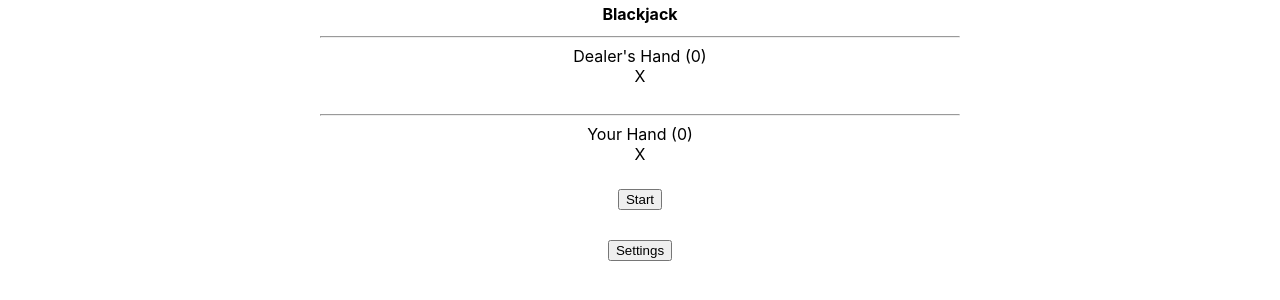
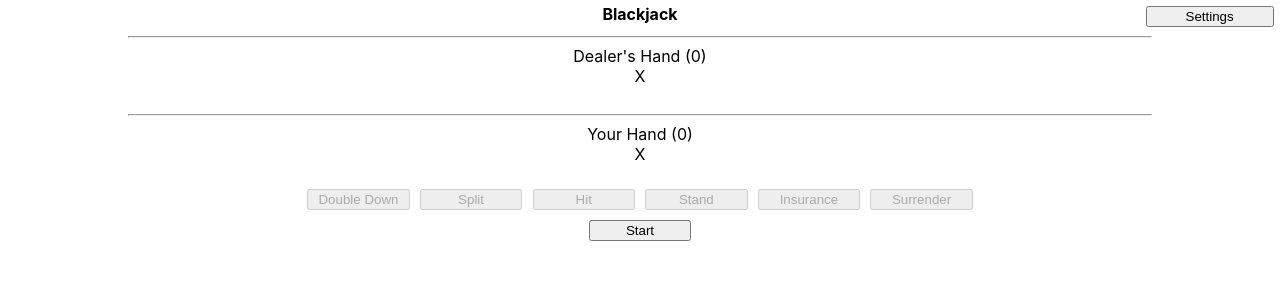
Before and after one commit to HarryWang05/Blackjack_Revamp, a React (Create React App) app: page / in a window 1280 px wide. Shown: the top 300 px of the page. Built offline with nearby package versions, Linux system fonts and the light colour scheme.

Commit message:
fixed button styling

```diff
--- a/src/App.css
+++ b/src/App.css
@@ -11,7 +11,7 @@ body {
 .game-area {
   text-align: center;
   margin: auto;
-  width: 50%;
+  width: 80%;
 }
 
 .hand {
@@ -20,7 +20,7 @@ body {
 
 .buttons {
   margin: auto;
-  width: 50%;
+  width: 100%;
 }
 
 .invis {
@@ -28,7 +28,8 @@ body {
 }
 
 button {
-  margin: 5px;
+  margin: 0.5%;
+  width: 10%;
 }
 
 .front_modal_overlay {
@@ -50,3 +51,9 @@ button {
   background-color: rgba(0, 0, 0, .7);
   z-index: 1000;
 }
+
+.settings {
+  position: absolute;
+  top: 0;
+  right: 0;
+}
--- a/src/App.tsx
+++ b/src/App.tsx
@@ -125,7 +125,7 @@ function App() {
           restartFunc={restartRound} />
         <br />
         <button
-          className={`${settingModal ? "invis" : ""}`}
+          className={`${settingModal ? "invis" : ""} settings`}
           onClick={() => setSettingModal(true)}
         >
           Settings
--- a/src/Functions.tsx
+++ b/src/Functions.tsx
@@ -120,23 +120,3 @@ export const startDealer = (playerHand: number[][], dealerHand: number[][], deck
   }
   return returnVal;
 };
-
-export const calcHit = (playerHand: number[][], dealerHand: number[][]): boolean => {
-  return calcHand(playerHand) != 21;
-}
-
-export const calcStand = (playerHand: number[][], dealerHand: number[][]): boolean => {
-  return true;
-}
-
-export const calcDoubleDown = (playerHand: number[][], dealerHand: number[][]): boolean => {
-  return (playerHand.length == 2) && (calcHand(playerHand) != 21);
-}
-
-export const calcSplit = (playerHand: number[][], dealerHand: number[][]): boolean => {
-  return (playerHand.length == 2) && (playerHand[0][0] == playerHand[1][0]);
-}
-
-export const calcInsurance = (playerHand: number[][], dealerHand: number[][]): boolean => {
-  return dealerHand[0][0] == 0;
-}
--- a/src/components/GameButtons.tsx
+++ b/src/components/GameButtons.tsx
@@ -1,4 +1,5 @@
-import { Deck, drawCard, createDecks, calcHand, isBust, checkHandEvent, startDealer, calcHit } from "../Functions";
+import { deflateRaw } from "zlib";
+import { calcHand } from "../Functions";
 
 interface Props {
   hasStarted: boolean;
@@ -11,36 +12,97 @@ interface Props {
   restartFunc: () => void;
 }
 
+const calcHit = (playerHand: number[][], dealerHand: number[][]): boolean => {
+  return calcHand(playerHand) != 21;
+}
+
+const calcStand = (playerHand: number[][], dealerHand: number[][]): boolean => {
+  return true;
+}
+
+const calcDoubleDown = (playerHand: number[][], dealerHand: number[][]): boolean => {
+  return (playerHand.length == 2) && (calcHand(playerHand) != 21);
+}
+
+const calcSplit = (playerHand: number[][], dealerHand: number[][]): boolean => {
+  return (playerHand.length == 2) && (playerHand[0][0] == playerHand[1][0]);
+}
+
+const calcInsurance = (playerHand: number[][], dealerHand: number[][]): boolean => {
+  return dealerHand[0][0] == 0;
+}
+
+const calcSurrender = (playerHand: number[][], dealerHand: number[][]): boolean => {
+  return true;
+}
+
 const GameButtons = (props: Props) => {
   return (
-    <div className="message">
+    <div className="buttons">
+      <button
+        // className={`${props.hasStarted && !props.over ? "" : "invis"}`}
+        disabled={!props.hasStarted || props.over || !calcDoubleDown(props.playerHand, props.dealerHand)}
+        // onClick={props.hitFunc}
+      >
+        Double Down
+      </button>
+      <button
+        // className={`${props.hasStarted && !props.over ? "" : "invis"}`}
+        disabled={!props.hasStarted || props.over || !calcSplit(props.playerHand, props.dealerHand)}
+        // onClick={props.hitFunc}
+      >
+        Split
+      </button>
+      <button
+        // className={`${props.hasStarted && !props.over ? "" : "invis"}`}
+        disabled={!props.hasStarted || props.over || !calcHit(props.playerHand, props.dealerHand)}
+        onClick={props.hitFunc}
+      >
+        Hit
+      </button>
+      <button
+        // className={`${props.hasStarted && !props.over ? "" : "invis"}`}
+        disabled={!props.hasStarted || props.over || !calcStand(props.playerHand, props.dealerHand)}
+        onClick={props.standFunc}
+      >
+        Stand
+      </button>
+      <button
+        // className={`${props.hasStarted && !props.over ? "" : "invis"}`}
+        disabled={!props.hasStarted || props.over || !calcInsurance(props.playerHand, props.dealerHand)}
+        // onClick={props.hitFunc}
+      >
+        Insurance
+      </button>
+      <button
+        // className={`${props.hasStarted && !props.over ? "" : "invis"}`}
+        disabled={!props.hasStarted || props.over || !calcSurrender(props.playerHand, props.dealerHand)}
+        // onClick={props.hitFunc}
+      >
+        Surrender
+      </button>
+      <br />
+      {(() => {
+        if (!props.hasStarted && !props.over) {
+          return (
             <button
               className={`${props.hasStarted || props.over ? "invis" : ""}`}
               onClick={props.startFunc}
             >
               Start
-    </button>
-    <button
-      className={`${props.hasStarted && !props.over ? "" : "invis"}`}
-      disabled={props.over}
-      onClick={props.hitFunc}
-    >
-      Hit
-    </button>
-    <button
-      className={`${props.hasStarted && !props.over ? "" : "invis"}`}
-      disabled={props.over}
-      onClick={props.standFunc}
-    >
-      Stand
-    </button>
+            </button>);
+        } else if (props.over) {
+          return (
             <button
               className={`${props.over ? "" : "invis"}`}
               onClick={props.restartFunc}
             >
               Next
-    </button>
-    <br />
+            </button>);
+        } else {
+          return (<br />);
+        }
+      })()}
     </div>
   );
 };
```
Lines whose indentation alone changed are shown as unchanged.
